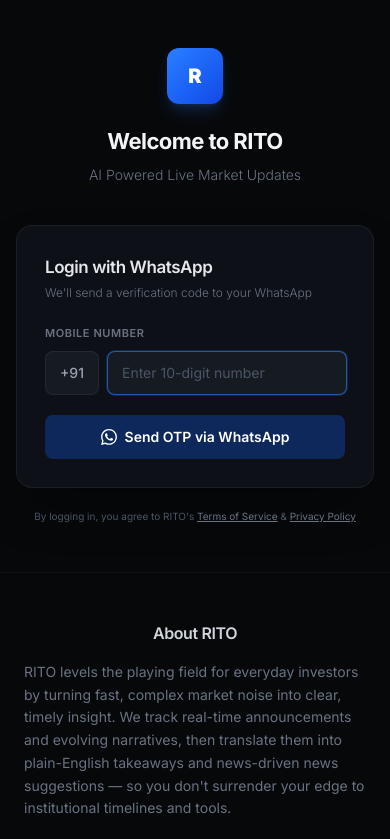
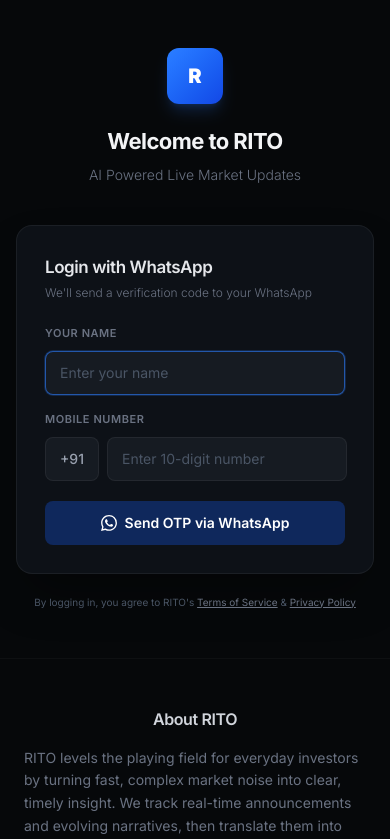
Before and after one commit to shaiquemustafa/WebsiteUI, a React (Vite) app: page / in a window 390 px wide. Shown: the top 839 px of the page. Built offline with nearby package versions, Linux system fonts and the light colour scheme.

Commit message:
add name field to login page
- Name input added above phone number on login screen
- Name is passed to verify-otp API and stored in the DB
- Button disabled until both name and phone are filled
- Name shown in sidebar user footer after login

```diff
--- a/src/components/LoginPage.jsx
+++ b/src/components/LoginPage.jsx
@@ -8,6 +8,7 @@
 export default function LoginPage({ onLoginSuccess, onNavigate }) {
   const [step, setStep] = useState('phone');
   const [phone, setPhone] = useState('');
+  const [name, setName] = useState('');
   const [otp, setOtp] = useState(Array(OTP_LENGTH).fill(''));
   const [loading, setLoading] = useState(false);
   const [error, setError] = useState('');
@@ -30,6 +31,10 @@
   const handleSendOTP = async (e) => {
     e?.preventDefault();
     setError('');
+    if (!name.trim()) {
+      setError('Please enter your name.');
+      return;
+    }
     const cleaned = phone.replace(/\s|-/g, '');
     if (!PHONE_REGEX.test(cleaned)) {
       setError('Please enter a valid 10-digit mobile number.');
@@ -99,7 +104,7 @@
     setLoading(true);
     setError('');
     try {
-      const result = await verifyOTP(phone.replace(/\s|-/g, ''), code);
+      const result = await verifyOTP(phone.replace(/\s|-/g, ''), code, name.trim());
       onLoginSuccess(result);
     } catch (err) {
       setError(err.message);
@@ -133,6 +138,18 @@
                 <h2 className="text-[17px] font-semibold text-gray-200 mb-1 tracking-tight">Login with WhatsApp</h2>
                 <p className="text-xs text-gray-500 mb-6 font-light">We'll send a verification code to your WhatsApp</p>
 
+                <label className="block text-[11px] font-semibold text-gray-500 uppercase tracking-wider mb-2">Your Name</label>
+                <input
+                  type="text"
+                  placeholder="Enter your name"
+                  value={name}
+                  onChange={(e) => { setName(e.target.value); setError(''); }}
+                  className="w-full h-11 px-3.5 mb-4 bg-[#161b22] rounded-lg text-sm text-gray-100 placeholder-gray-600 border border-white/[0.06] outline-none focus:border-blue-500/60 focus:ring-1 focus:ring-blue-500/20 transition-all"
+                  autoFocus
+                  disabled={loading}
+                  maxLength={100}
+                />
+
                 <label className="block text-[11px] font-semibold text-gray-500 uppercase tracking-wider mb-2">Mobile Number</label>
                 <div className="flex items-center gap-2 mb-5">
                   <span className="flex items-center h-11 px-3.5 bg-[#161b22] rounded-lg text-sm text-gray-400 border border-white/[0.06] font-medium">
@@ -146,7 +163,6 @@
                     value={phone}
                     onChange={(e) => { setPhone(e.target.value.replace(/\D/g, '')); setError(''); }}
                     className="flex-1 h-11 px-3.5 bg-[#161b22] rounded-lg text-sm text-gray-100 placeholder-gray-600 border border-white/[0.06] outline-none focus:border-blue-500/60 focus:ring-1 focus:ring-blue-500/20 transition-all"
-                    autoFocus
                     disabled={loading}
                   />
                 </div>
@@ -155,7 +171,7 @@
 
                 <button
                   type="submit"
-                  disabled={loading || phone.length < 10}
+                  disabled={loading || phone.length < 10 || !name.trim()}
                   className="w-full h-11 bg-blue-600 hover:bg-blue-500 disabled:bg-blue-600/30 disabled:cursor-not-allowed text-white text-sm font-semibold rounded-lg transition-all flex items-center justify-center gap-2 shadow-lg shadow-blue-600/20 disabled:shadow-none"
                 >
                   {loading ? (
--- a/src/services/auth.js
+++ b/src/services/auth.js
@@ -54,11 +54,14 @@
   return data;
 }
 
-export async function verifyOTP(phone, otp) {
+export async function verifyOTP(phone, otp, name = '') {
+  const payload = { phone, otp };
+  if (name) payload.name = name;
+
   const res = await fetch(`${API_BASE}/api/auth/verify-otp`, {
     method: 'POST',
     headers: { 'Content-Type': 'application/json' },
-    body: JSON.stringify({ phone, otp }),
+    body: JSON.stringify(payload),
   });
 
   const data = await res.json();
```
